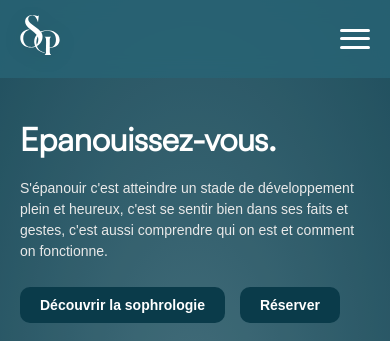
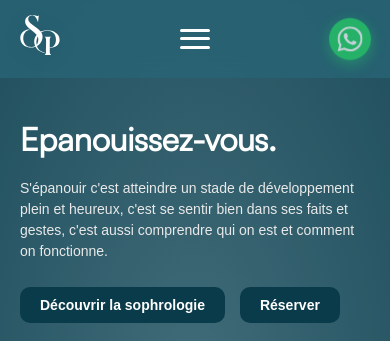
Before and after one commit to samirapetit/samira-site, a website: page index.html in a window 390 px wide. Shown: the top 341 px of the page. Drawn offline with nearby package versions, Linux system fonts and the light colour scheme; a script that the page names is missing.

Commit message:
fix attemp navbar in preprod

```diff
--- a/index.html
+++ b/index.html
@@ -30,13 +30,6 @@
           />
         </a>
 
-        <!-- Mobile Menu Toggle -->
-        <button class="mobile-menu-toggle" aria-label="Toggle menu">
-          <span></span>
-          <span></span>
-          <span></span>
-        </button>
-
         <!-- Nav Links -->
         <ul class="nav-links">
           <li>
@@ -51,7 +44,16 @@
           <li>
             <a href="https://blog.samirapetit.com/"> Blog </a>
           </li>
-          <li>
+        </ul>
+
+        <!-- Mobile Menu Toggle -->
+        <button class="mobile-menu-toggle" aria-label="Toggle menu">
+          <span></span>
+          <span></span>
+          <span></span>
+        </button>
+
+        <!-- WhatsApp Icon -->
         <a
           href="https://wa.me/221776638665?text=Bonjour%20Samira%2C%20je%20souhaite%20prendre%20rendez-vous"
           target="_blank"
@@ -59,14 +61,12 @@
           class="whatsappButton"
           aria-label="Nous contacter sur WhatsApp"
         >
-              <svg width="20" height="20" viewBox="0 0 24 24" fill="currentColor">
+          <svg width="30" height="30" viewBox="0 0 24 24" fill="currentColor">
             <path
               d="M17.472 14.382c-.297-.149-1.758-.867-2.03-.967-.273-.099-.471-.148-.67.15-.197.297-.767.966-.94 1.164-.173.199-.347.223-.644.075-.297-.15-1.255-.463-2.39-1.475-.883-.788-1.48-1.761-1.653-2.059-.173-.297-.018-.458.13-.606.134-.133.298-.347.446-.52.149-.174.198-.298.298-.497.099-.198.05-.371-.025-.52-.075-.149-.669-1.612-.916-2.207-.242-.579-.487-.5-.669-.51-.173-.008-.371-.01-.57-.01-.198 0-.52.074-.792.372-.272.297-1.04 1.016-1.04 2.479 0 1.462 1.065 2.875 1.213 3.074.149.198 2.096 3.2 5.077 4.487.709.306 1.262.489 1.694.625.712.227 1.36.195 1.871.118.571-.085 1.758-.719 2.006-1.413.248-.694.248-1.289.173-1.413-.074-.124-.272-.198-.57-.347m-5.421 7.403h-.004a9.87 9.87 0 01-5.031-1.378l-.361-.214-3.741.982.998-3.648-.235-.374a9.86 9.86 0 01-1.51-5.26c.001-5.45 4.436-9.884 9.888-9.884 2.64 0 5.122 1.03 6.988 2.898a9.825 9.825 0 012.893 6.994c-.003 5.45-4.437 9.884-9.885 9.884m8.413-18.297A11.815 11.815 0 0012.05 0C5.495 0 .16 5.335.157 11.892c0 2.096.547 4.142 1.588 5.945L.057 24l6.305-1.654a11.882 11.882 0 005.683 1.448h.005c6.554 0 11.890-5.335 11.893-11.893A11.821 11.821 0 0020.885 3.513"
             />
           </svg>
         </a>
-          </li>
-        </ul>
       </nav>
 
       <!-- Mobile Overlay -->
--- a/style.css
+++ b/style.css
@@ -353,6 +353,7 @@ body {
   padding: 0;
   flex: 1;
   justify-content: center;
+  order: 1;
 }
 
 .nav-links a {
@@ -404,6 +405,8 @@ body {
   position: relative;
   box-shadow: 0 2px 8px rgba(37, 211, 102, 0.3);
   animation: whatsappPulse 2s ease-in-out infinite;
+  flex-shrink: 0;
+  order: 3;
 }
 
 .whatsappButton:hover {
@@ -444,6 +447,7 @@ body {
   cursor: pointer;
   padding: 0;
   z-index: 1001;
+  order: 2;
 }
 
 .mobile-menu-toggle span {
@@ -557,19 +561,19 @@ body {
     display: none;
   }
 
-  .nav-links .whatsappButton {
-    width: 36px;
-    height: 36px;
-  }
-
-  .nav-links .whatsappButton svg {
-    width: 18px;
-    height: 18px;
-  }
-
   .logo img {
     width: 40px;
     height: 40px;
+  }
+
+  .whatsappButton {
+    width: 40px;
+    height: 40px;
+  }
+
+  .whatsappButton svg {
+    width: 24px;
+    height: 24px;
   }
 
   /* Mobile overlay */
```
Also changed, not shown: sophrologie.html (+11 -11 lines). Lines whose indentation alone changed are shown as unchanged.
